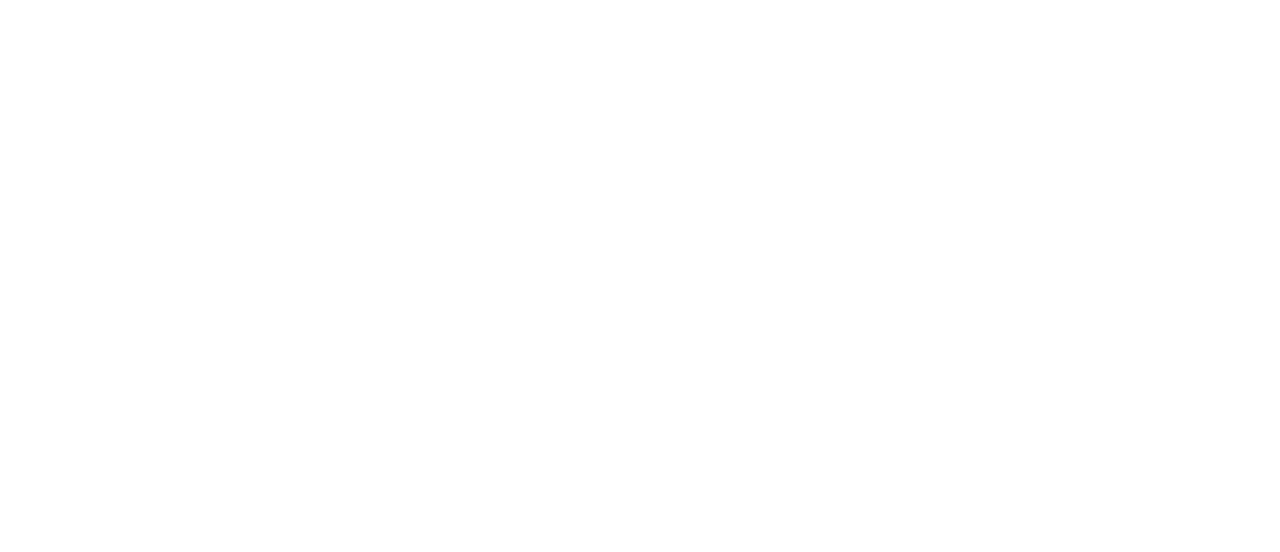
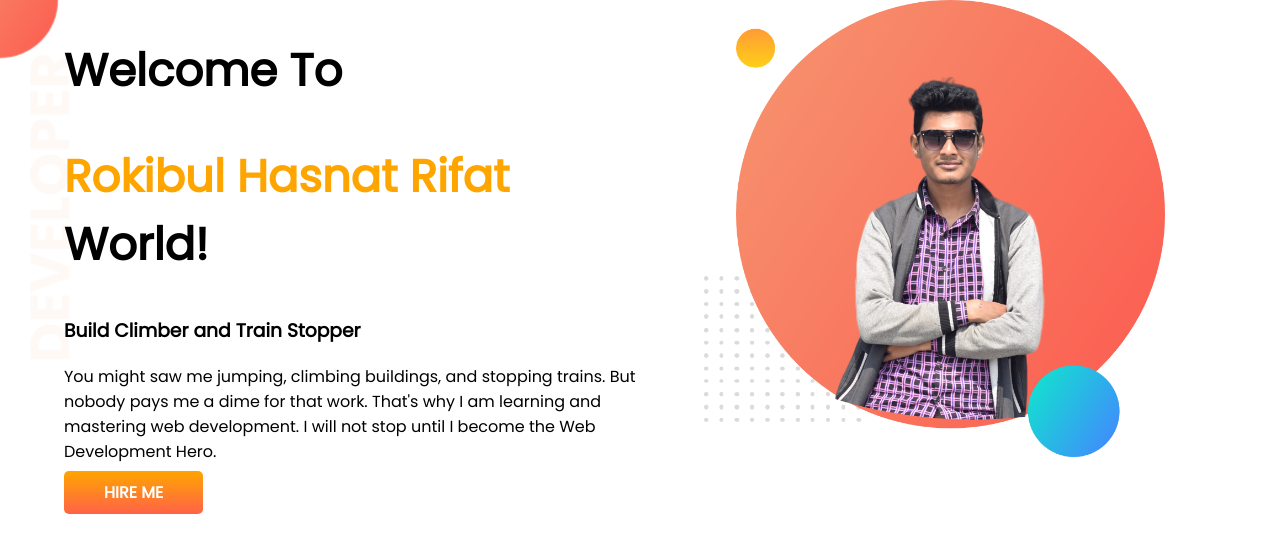
Before and after one commit to Rifat3706/rokibul-hasnat-rifat, a plain HTML site: page index.html in a window 1280 px wide. Drawn offline with Linux system fonts and the light colour scheme.

Commit message:
body-first-part-added

```diff
--- a/index.html
+++ b/index.html
@@ -1,13 +1,30 @@
 <!DOCTYPE html>
 <html lang="en">
+
 <head>
     <meta charset="UTF-8">
     <meta http-equiv="X-UA-Compatible" content="IE=edge">
     <meta name="viewport" content="width=device-width, initial-scale=1.0">
     <title>Rokibul Hasnat Rifat</title>
+    <link rel="preconnect" href="https://fonts.googleapis.com">
+    <link rel="preconnect" href="https://fonts.gstatic.com" crossorigin>
+    <link href="https://fonts.googleapis.com/css2?family=Poppins&display=swap" rel="stylesheet">
     <link rel="stylesheet" href="style.css">
 </head>
+
 <body>
+    <section class="top-banner">
+        <div class="half-width">
+            <h1>Welcome To</h1>
+            <h1> <span class="orange-color">Rokibul Hasnat Rifat </span> World!</h1>
+            <h3>Build Climber and Train Stopper</h3>
+            <p>You might saw me jumping, climbing buildings, and stopping trains. But nobody pays me a dime for that work. That's why I am learning and mastering web development. I will not stop until I become the Web Development Hero.</p>
+            <a class="link-button" target="_blank" href="https://www.linkedin.com/in/rokibul-hasnat-a536181a3/">HIRE ME</a>
+        </div>
+        <div class="half-width">
+            <img src="images/rifat-bg.png" alt="">
+        </div>
+    </section>
+</body>
 
-</body>
 </html>
--- a/style.css
+++ b/style.css
@@ -0,0 +1,32 @@
+body{
+    font-family: 'Poppins', sans-serif;
+    margin: 0;
+}
+h1{
+    font-size: 45px;
+}
+.orange-color{
+    color: orange;
+}
+section{
+    display: flex;
+}
+.half-width{
+    width: 50%;
+    padding-left: 5%;
+}
+.half-width img{
+    width: 80%;
+}
+.link-button{
+    text-decoration: none;
+    background-image: linear-gradient(orange, tomato);
+    color: white;
+    font-weight: 700;
+    padding: 10px 40px;
+    border-radius: 5px;
+}
+.top-banner{
+    background-image: url(images/top-banner.png);
+    background-repeat: no-repeat;
+}
```
Also changed, not shown: images/rifat-bg.png (added), images/top-banner.png (added).
